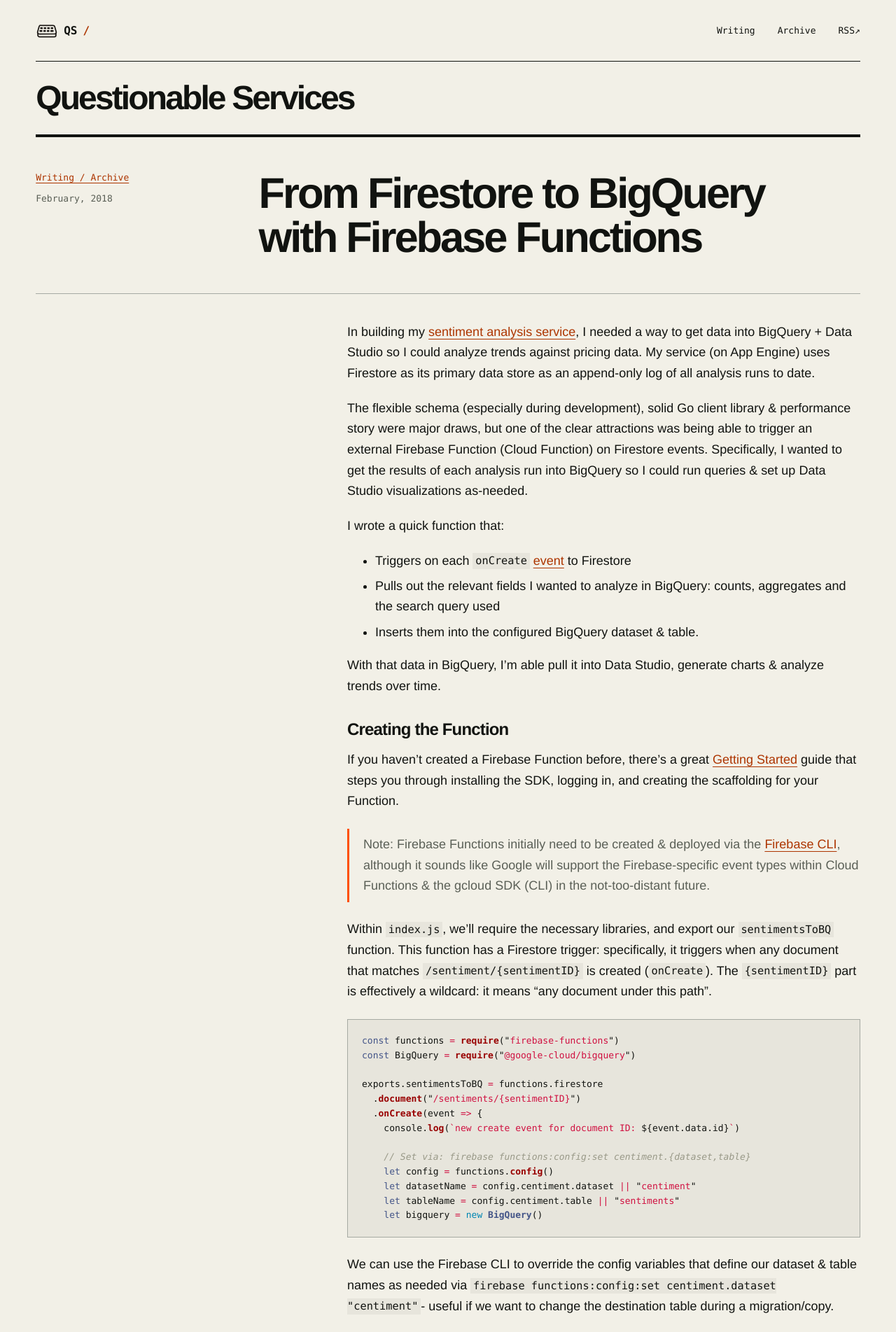
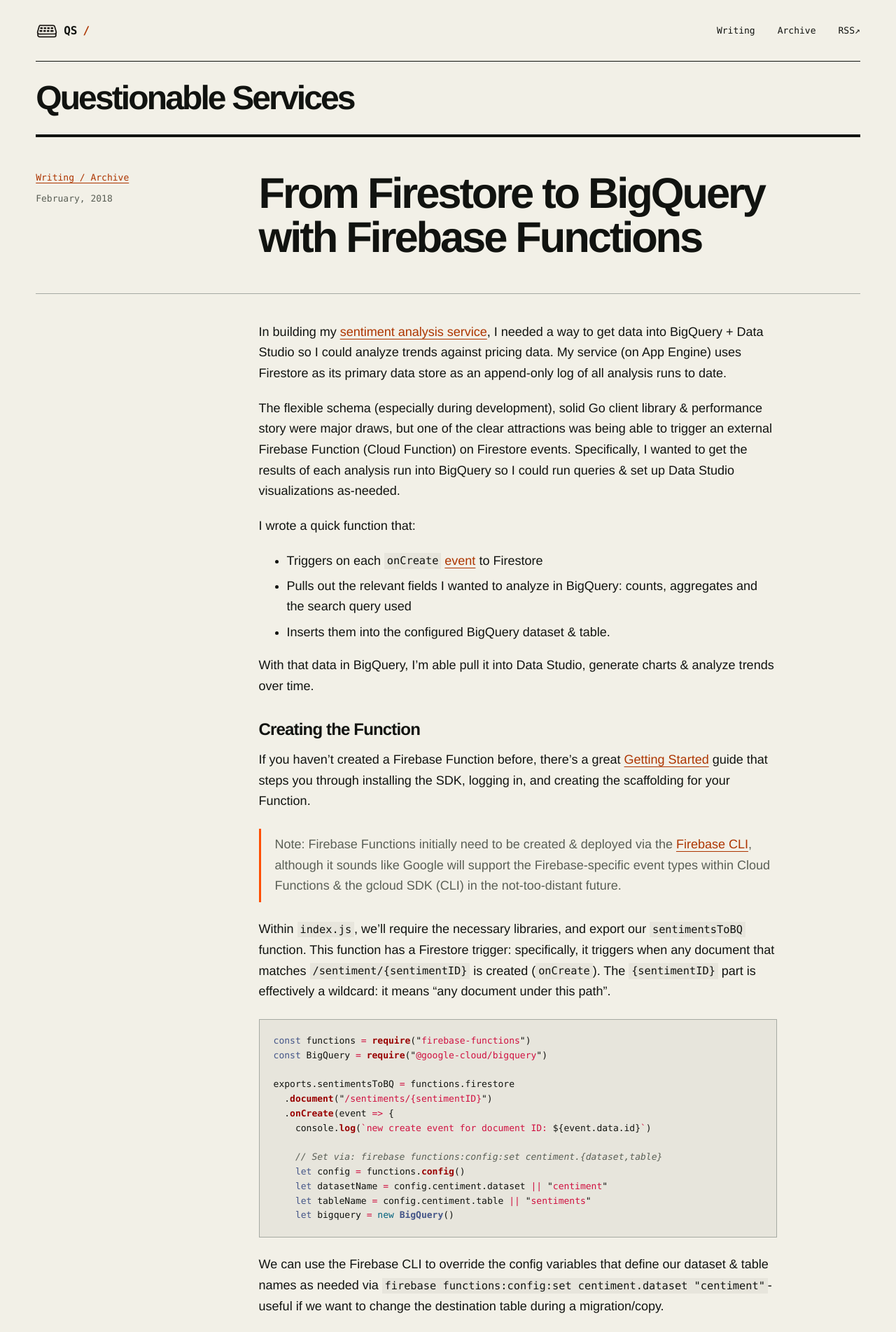
Before and after one commit to elithrar/elithrar.github.io, a Jekyll site: the page built from _posts/2018-02-12-from-firestore-to-bigquery-firebase-functions.md, in a window 1280 px wide. Shown: the top 1903 px of the page at 70% size. Built offline with Jekyll 4.4.1, drawn with Linux system fonts in a browser that asks for light colours.

Commit message:
Fix enlarged-text navigation, align article reading columns, and improve syntax contrast

```diff
--- a/public/css/app.css
+++ b/public/css/app.css
@@ -21,11 +21,11 @@
 h1, h2, h3, h4, h5, h6 { margin: 0; font-weight: 750; line-height: 1.1; letter-spacing: -.035em; }
 p { margin: 0 0 1.25rem; }
 .site-shell { max-width: 1440px; margin: 0 auto; padding: 0 var(--gutter); }
-.utility-bar { display: flex; align-items: center; justify-content: space-between; gap: 1rem; min-height: 88px; border-bottom: 1px solid var(--ink); }
+.utility-bar { display: flex; flex-wrap: wrap; padding-block: .75rem; align-items: center; justify-content: space-between; gap: 1rem; min-height: 88px; border-bottom: 1px solid var(--ink); }
 .wordmark { display: flex; align-items: center; gap: .5rem; font: 700 1rem var(--mono); color: var(--ink); text-decoration: none; }
 .wordmark img { width: 32px; height: 32px; }
 .wordmark > span { color: var(--link); }
-.utility-bar nav { display: flex; gap: clamp(.75rem, 2.5vw, 2.5rem); }
+.utility-bar nav { display: flex; flex-wrap: wrap; max-width: 100%; gap: clamp(.75rem, 2.5vw, 2.5rem); }
 .utility-bar nav a { display: inline-flex; align-items: center; min-height: 44px; font: .8125rem var(--mono); text-decoration: none; color: var(--ink); }
 .utility-bar nav a[aria-current] { box-shadow: inset 0 -3px var(--signal); }
 .utility-bar nav a:hover { color: var(--link); }
@@ -63,7 +63,7 @@
 .compact-masthead a { color: var(--ink); text-decoration: none; }
 .article-header { display: grid; grid-template-columns: 1fr 3fr; gap: 2rem; padding: 3rem 0; border-bottom: 1px solid var(--rule); }
 .post-title { max-width: 24ch; font-size: clamp(2.125rem, 4.8vw, 4.5rem); line-height: 1.03; letter-spacing: -.05em; }
-.post-content { width: 75%; max-width: 74ch; margin: 2.5rem 0 4rem auto; padding-left: .5rem; font-size: 1.125rem; line-height: 1.65; }
+.post-content { width: calc(75% - 1.5rem); max-width: 74ch; margin: 2.5rem 0 4rem calc(25% + 1.5rem); font-size: 1.125rem; line-height: 1.65; }
 .post-content h2 { margin: 2.5rem 0 1rem; font-size: 1.875rem; }
 .post-content h3 { margin: 2rem 0 1rem; font-size: 1.5rem; }
 .post-content h4, .post-content h5, .post-content h6 { margin: 1.5rem 0 1rem; font-size: 1.125rem; }
--- a/public/css/syntax.css
+++ b/public/css/syntax.css
@@ -1,32 +1,32 @@
 .hll { background-color: #ffffcc }
-.c { color: #999988; font-style: italic } /* Comment */
+.c { color: #5a5f56; font-style: italic } /* Comment */
 .err { color: #a61717; } /* Error */
-.k { color: #0086b3; } /* Keyword */
+.k { color: #00617d; } /* Keyword */
 .o { color: #d01040; } /* Operator */
-.cm { color: #999988; font-style: italic } /* Comment.Multiline */
-.cp { color: #999999; font-weight: bold; font-style: italic } /* Comment.Preproc */
-.c1 { color: #999988; font-style: italic } /* Comment.Single */
-.cs { color: #999999; font-weight: bold; font-style: italic } /* Comment.Special */
+.cm { color: #5a5f56; font-style: italic } /* Comment.Multiline */
+.cp { color: #5a5f56; font-weight: bold; font-style: italic } /* Comment.Preproc */
+.c1 { color: #5a5f56; font-style: italic } /* Comment.Single */
+.cs { color: #5a5f56; font-weight: bold; font-style: italic } /* Comment.Special */
 .gd { color: #000000; background-color: #ffdddd } /* Generic.Deleted */
 .ge { color: #000000; font-style: italic } /* Generic.Emph */
 .gr { color: #aa0000 } /* Generic.Error */
-.gh { color: #999999 } /* Generic.Heading */
+.gh { color: #5a5f56 } /* Generic.Heading */
 .gi { color: #000000; background-color: #ddffdd } /* Generic.Inserted */
-.go { color: #888888 } /* Generic.Output */
+.go { color: #5a5f56 } /* Generic.Output */
 .gp { color: #555555 } /* Generic.Prompt */
 .gs { font-weight: bold } /* Generic.Strong */
-.gu { color: #aaaaaa } /* Generic.Subheading */
+.gu { color: #5a5f56 } /* Generic.Subheading */
 .gt { color: #aa0000 } /* Generic.Traceback */
-.kc { color: #0086b3; } /* Keyword.Constant */
+.kc { color: #00617d; } /* Keyword.Constant */
 .kd { color: #445588; } /* Keyword.Declaration */
 .kn { color: #000000; font-weight: bold } /* Keyword.Namespace */
 .kp { color: #000000; font-weight: bold } /* Keyword.Pseudo */
 .kr { color: #000000; font-weight: bold } /* Keyword.Reserved */
 .kt { color: #445588; } /* Keyword.Type */
-.m { color: #009999 } /* Literal.Number */
+.m { color: #00665f } /* Literal.Number */
 .s { color: #d01040 } /* Literal.String */
 .na { color: #008080 } /* Name.Attribute */
-.nb { color: #0086B3 } /* Name.Builtin */
+.nb { color: #00617d } /* Name.Builtin */
 .nc { color: #445588; font-weight: bold } /* Name.Class */
 .no { color: #008080 } /* Name.Constant */
 .nd { color: #3c5d5d; font-weight: bold } /* Name.Decorator */
@@ -39,10 +39,10 @@
 .nv { color: #008080 } /* Name.Variable */
 .ow { color: #000000; font-weight: bold } /* Operator.Word */
 .w { color: #bbbbbb } /* Text.Whitespace */
-.mf { color: #009999 } /* Literal.Number.Float */
-.mh { color: #009999 } /* Literal.Number.Hex */
-.mi { color: #009999 } /* Literal.Number.Integer */
-.mo { color: #009999 } /* Literal.Number.Oct */
+.mf { color: #00665f } /* Literal.Number.Float */
+.mh { color: #00665f } /* Literal.Number.Hex */
+.mi { color: #00665f } /* Literal.Number.Integer */
+.mo { color: #00665f } /* Literal.Number.Oct */
 .sb { color: #d01040 } /* Literal.String.Backtick */
 .sc { color: #d01040 } /* Literal.String.Char */
 .sd { color: #d01040 } /* Literal.String.Doc */
@@ -51,11 +51,11 @@
 .sh { color: #d01040 } /* Literal.String.Heredoc */
 .si { color: #d01040 } /* Literal.String.Interpol */
 .sx { color: #d01040 } /* Literal.String.Other */
-.sr { color: #009926 } /* Literal.String.Regex */
+.sr { color: #236a30 } /* Literal.String.Regex */
 .s1 { color: #d01040 } /* Literal.String.Single */
 .ss { color: #990073 } /* Literal.String.Symbol */
-.bp { color: #999999 } /* Name.Builtin.Pseudo */
+.bp { color: #5a5f56 } /* Name.Builtin.Pseudo */
 .vc { color: #008080 } /* Name.Variable.Class */
 .vg { color: #008080 } /* Name.Variable.Global */
 .vi { color: #008080 } /* Name.Variable.Instance */
-.il { color: #009999 } /* Literal.Number.Integer.Long */
+.il { color: #00665f } /* Literal.Number.Integer.Long */
```
